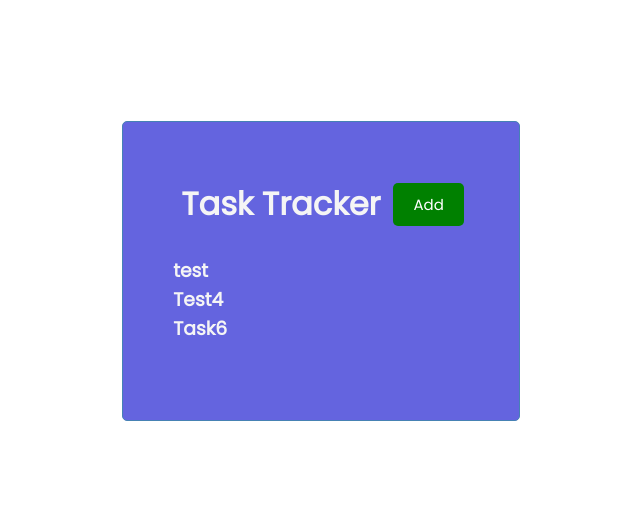
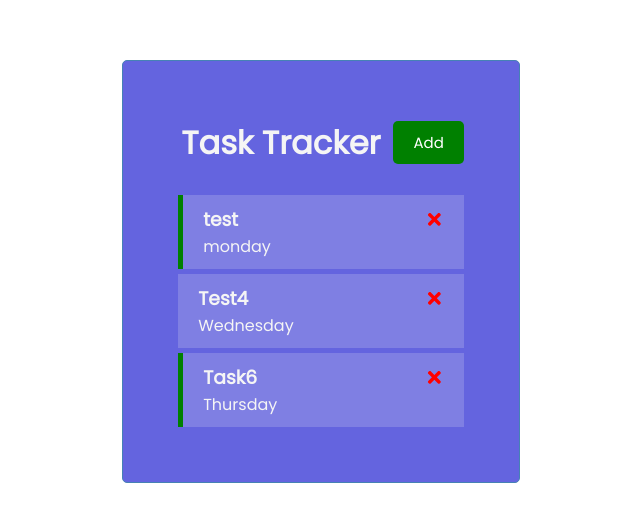
Before and after one commit to acopperlily/tracker-demo, a React (Create React App) app: page / in a window 1280 px wide. Shown: the part 129-650 px from the top of the page, without its empty margins (319-959 px from the left). Built offline with nearby package versions, Linux system fonts and the light colour scheme.

Commit message:
Add files

```diff
--- a/package.json
+++ b/package.json
@@ -8,6 +8,7 @@
     "@testing-library/user-event": "^13.5.0",
     "react": "^18.2.0",
     "react-dom": "^18.2.0",
+    "react-icons": "^4.6.0",
     "react-scripts": "5.0.1",
     "web-vitals": "^2.1.4"
   },
--- a/src/App.js
+++ b/src/App.js
@@ -1,11 +1,44 @@
+import { useState } from 'react';
 import Header from './components/Header';
 import Tasks from './components/Tasks';
 
 const App = () => {
+  const [tasks, setTasks] = useState([
+    {
+      id: 1,
+      text: 'test',
+      other: 'no-show',
+      day: 'monday',
+      reminder: true,
+    },
+    {
+      text: 'Test4',
+      day: 'Wednesday',
+      reminder: false,
+      id: 3,
+    },
+    {
+      text: 'Task6',
+      day: 'Thursday',
+      reminder: true,
+      id: 4,
+    },
+  ]);
+
+  const deleteTask = (id) => {
+    setTasks(tasks.filter((task) => task.id !== id));
+  };
+
+  const toggleReminder = (id) => {
+    setTasks(tasks.map((task) => task.id === id ? {...task, reminder: !task.reminder } : task));
+  };
+
   return (
     <div className="container">
       <Header />
-      <Tasks />
+      {tasks.length > 0
+        ? <Tasks tasks={tasks} onDelete={deleteTask} onToggle={toggleReminder}/>
+        : 'No tasks to display'}
     </div>
   );
 };
--- /dev/null
+++ b/src/components/Task.js
@@ -0,0 +1,12 @@
+import { FaTimes } from 'react-icons/fa';
+
+const Task = ({ task, onDelete, onToggle }) => {
+  return (
+    <div className={`task ${task.reminder ? 'reminder' : ''}`} onDoubleClick={() => onToggle(task.id)}>
+      <h3>{task.text} <FaTimes style={{ color: 'red', cursor: 'pointer' }} onClick={() => onDelete(task.id)} /></h3>
+      <p>{task.day}</p>
+    </div>
+  )
+};
+
+export default Task;
--- a/src/components/Tasks.js
+++ b/src/components/Tasks.js
@@ -1,29 +1,16 @@
-const tasks = [
-  {
-    id: 1,
-    text: "test",
-    other: "no-show",
-    day: "monday",
-    reminder: true,
-  },
-  {
-    text: "Test4",
-    day: "Wednesday",
-    reminder: false,
-    id: 3,
-  },
-  {
-    text: "Task6",
-    day: "Thursday",
-    reminder: true,
-    id: 4,
-  }
-];
+import Task from './Task';
 
-const Tasks = () => {
+const Tasks = ({ tasks, onDelete, onToggle }) => {
   return (
     <>
-      {tasks.map(task => (<h3>{task.text}</h3>))}
+      {tasks.map((task) => (
+        <Task
+          key={task.id}
+          task={task}
+          onDelete={onDelete}
+          onToggle={onToggle}
+        />
+      ))}
     </>
   )
 };
```
Also changed, not shown: 1 other file (tests, documents, lock files or other folders).
